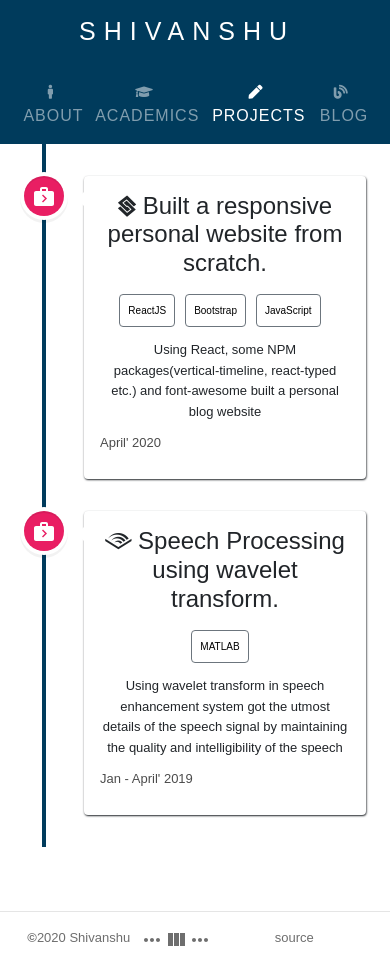
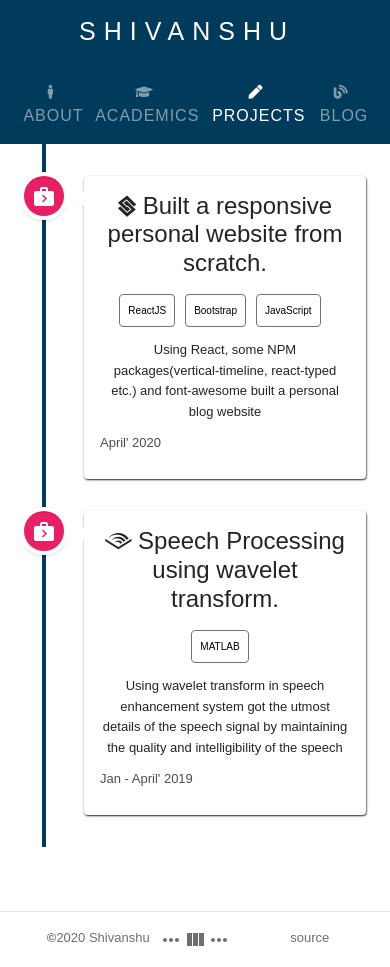
Before and after one commit to singhshivanshu/Blog, a React (Create React App) app: page /projects in a window 390 px wide. Built offline with nearby package versions, Linux system fonts and the light colour scheme.

Commit message:
margin update

```diff
--- a/src/styles.css
+++ b/src/styles.css
@@ -102,9 +102,9 @@
   display: flex;
   justify-content: space-between;
   color: rgb(110, 110, 110);
-  margin-left: 26.29% !important;
+  margin-left: 22.80% !important;
   font-size: small ;
-  width: 60% !important;
+  width: 68% !important;
 }
 
 
@@ -116,7 +116,7 @@
 
 @media (max-width: 560px) {
   .container-f {
-    margin-left: 7% !important;
+    margin-left: 12% !important;
     justify-content: start;
     width: auto !important;
   }
```
